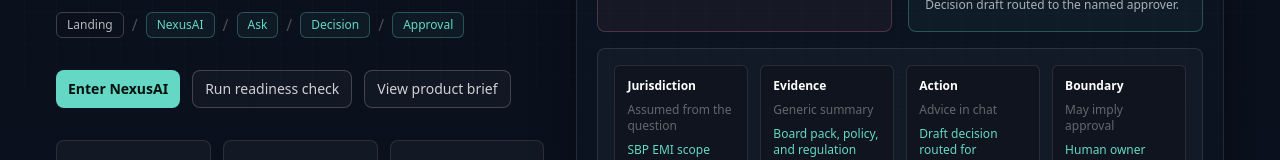
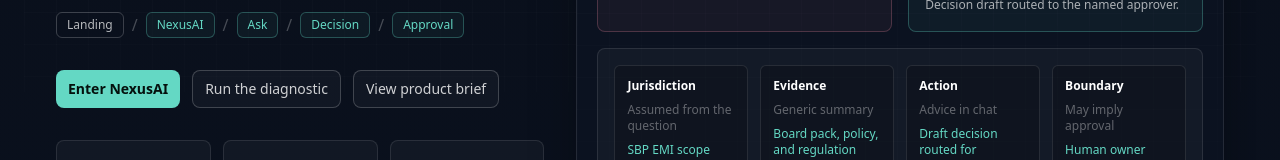
Before and after one commit to asjanjua/nexus-core, a Next.js app in the folder apps/mission-control/: page / in a window 1280 px wide. Shown: the part 713-873 px from the top of the page. Built offline with nearby package versions, Linux system fonts and the light colour scheme; no server answers; the database is empty.

Commit message:
copy: sharpen landing diagnostic CTA

```diff
--- a/apps/mission-control/app/page.tsx
+++ b/apps/mission-control/app/page.tsx
@@ -643,7 +643,7 @@
                 Enter NexusAI
               </Link>
               <Link href="/readiness" className="btn-subtle px-5 py-3" prefetch={false}>
-                Run readiness check
+                Run the diagnostic
               </Link>
               <Link href="/product-brief" className="btn-subtle px-5 py-3" prefetch={false}>
                 View product brief
```
